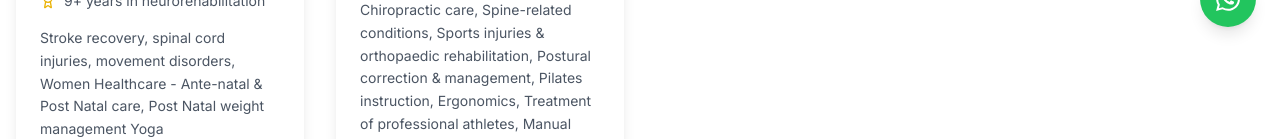
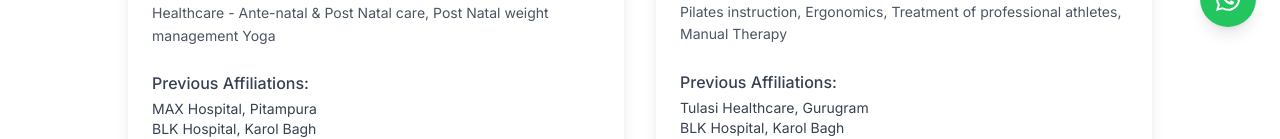
Before and after one commit to korperheil/PhysioSite, a Next.js app: page /doctors in a window 1280 px wide. Shown: the part 749-888 px from the top of the page. Built offline with nearby package versions, Linux system fonts and the light colour scheme.

Commit message:
refactor DoctorGrid component for improved layout and readability

```diff
--- a/components/doctor-grid.tsx
+++ b/components/doctor-grid.tsx
@@ -10,15 +10,14 @@ const doctors = [
 	{
 		id: 1,
 		name: "Dr. Shalini (PT)",
-    qualifications: "BPT, MPT(Neuro Physiotherapy), Physiotherapy, MIAP, DCPT",
+		qualifications:
+			"BPT, MPT(Neuro Physiotherapy), Physiotherapy, MIAP, DCPT",
 		certifications: "AFPA Certified Antenatal & Postnatal Coach ",
 		experience: "9+ years in neurorehabilitation",
 		image: "/placeholder.svg?height=300&width=300",
-    expertise: "Stroke recovery, spinal cord injuries, movement disorders, Women Healthcare - Ante-natal & Post Natal care, Post Natal weight management Yoga",
-    previous_affiliations: [
-      "MAX Hospital, Pitampura",
-      "BLK Hospital, Karol Bagh",
-    ],
+		expertise:
+			"Stroke recovery, spinal cord injuries, movement disorders, Women Healthcare - Ante-natal & Post Natal care, Post Natal weight management Yoga",
+		previous_affiliations: ["MAX Hospital, Pitampura", "BLK Hospital, Karol Bagh"],
 	},
 	{
 		id: 2,
@@ -27,7 +26,8 @@ const doctors = [
 		certifications: "Neurological Rehabilitation",
 		experience: "9+ years in orthopaedic and sports rehabilitation",
 		image: "/placeholder.svg?height=300&width=300",
-    expertise: " Chiropractic care, Spine-related conditions, Sports injuries & orthopaedic rehabilitation, Postural correction & management, Pilates instruction, Ergonomics, Treatment of professional athletes, Manual Therapy ",
+		expertise:
+			" Chiropractic care, Spine-related conditions, Sports injuries & orthopaedic rehabilitation, Postural correction & management, Pilates instruction, Ergonomics, Treatment of professional athletes, Manual Therapy ",
 		previous_affiliations: [
 			"Tulasi Healthcare, Gurugram",
 			"BLK Hospital, Karol Bagh",
@@ -38,7 +38,7 @@ const doctors = [
 
 export function DoctorGrid() {
 	return (
-    <div className="grid md:grid-cols-2 lg:grid-cols-3 xl:grid-cols-4 gap-8">
+		<div className="grid grid-cols-1 md:grid-cols-2 gap-8 max-w-5xl mx-auto">
 			{doctors.map((doctor, index) => (
 				<motion.div
 					key={doctor.id}
@@ -49,32 +49,54 @@ export function DoctorGrid() {
 					className="bg-white rounded-xl shadow-lg overflow-hidden hover:shadow-xl transition-shadow duration-300"
 				>
 					<div className="relative h-64 w-full">
-            <Image src={doctor.image || "/placeholder.svg"} alt={doctor.name} fill className="object-cover" />
+						<Image
+							src={doctor.image || "/placeholder.svg"}
+							alt={doctor.name}
+							fill
+							className="object-cover"
+						/>
 					</div>
 
 					<div className="p-6">
-            <h3 className="text-xl font-bold text-gray-900 mb-1">{doctor.name}</h3>
-            <p className="text-blue-600 font-medium mb-2">{doctor.qualifications}</p>
-            <p className="text-gray-700 font-medium mb-3">{doctor.certifications}</p>
+						<h3 className="text-xl font-bold text-gray-900 mb-1">
+							{doctor.name}
+						</h3>
+						<p className="text-blue-600 font-medium mb-2">
+							{doctor.qualifications}
+						</p>
+						<p className="text-gray-700 font-medium mb-3">
+							{doctor.certifications}
+						</p>
 
 						<div className="flex items-center mb-4">
 							<Award className="w-4 h-4 text-yellow-500 mr-2" />
-              <span className="text-sm text-gray-600">{doctor.experience} </span>
+							<span className="text-sm text-gray-600">
+								{doctor.experience}{" "}
+							</span>
 						</div>
 
-            <p className="text-gray-600 text-sm mb-6 leading-relaxed">{doctor.expertise}</p>
-    <p className="text-gray-700 font-medium mb-3">
-      <div>Previous Affiliations: </div>
+						<p className="text-gray-600 text-sm mb-6 leading-relaxed">
+							{doctor.expertise}
+						</p>
+
+						<div className="text-gray-700 font-medium mb-3">
+							<div className="mb-1">Previous Affiliations:</div>
+							<div className="font-normal text-sm">
 								{Array.isArray(doctor.previous_affiliations)
 									? (doctor.previous_affiliations ?? []).map((aff, i, arr) => (
 											<span key={i}>
 												{aff}
-              {i !== (arr.length - 1) && <br />}
+												{i !== arr.length - 1 && <br />}
 											</span>
 									  ))
-        : doctor.previous_affiliations}</p>
+									: doctor.previous_affiliations}
+							</div>
+						</div>
+
 						<Button asChild className="w-full">
-              <Link href={`/booking?doctor=${encodeURIComponent(doctor.name)}`}>
+							<Link
+								href={`/booking?doctor=${encodeURIComponent(doctor.name)}`}
+							>
 								<Calendar className="w-4 h-4 mr-2" />
 								Book Now
 							</Link>
```
Lines whose indentation alone changed are shown as unchanged.
